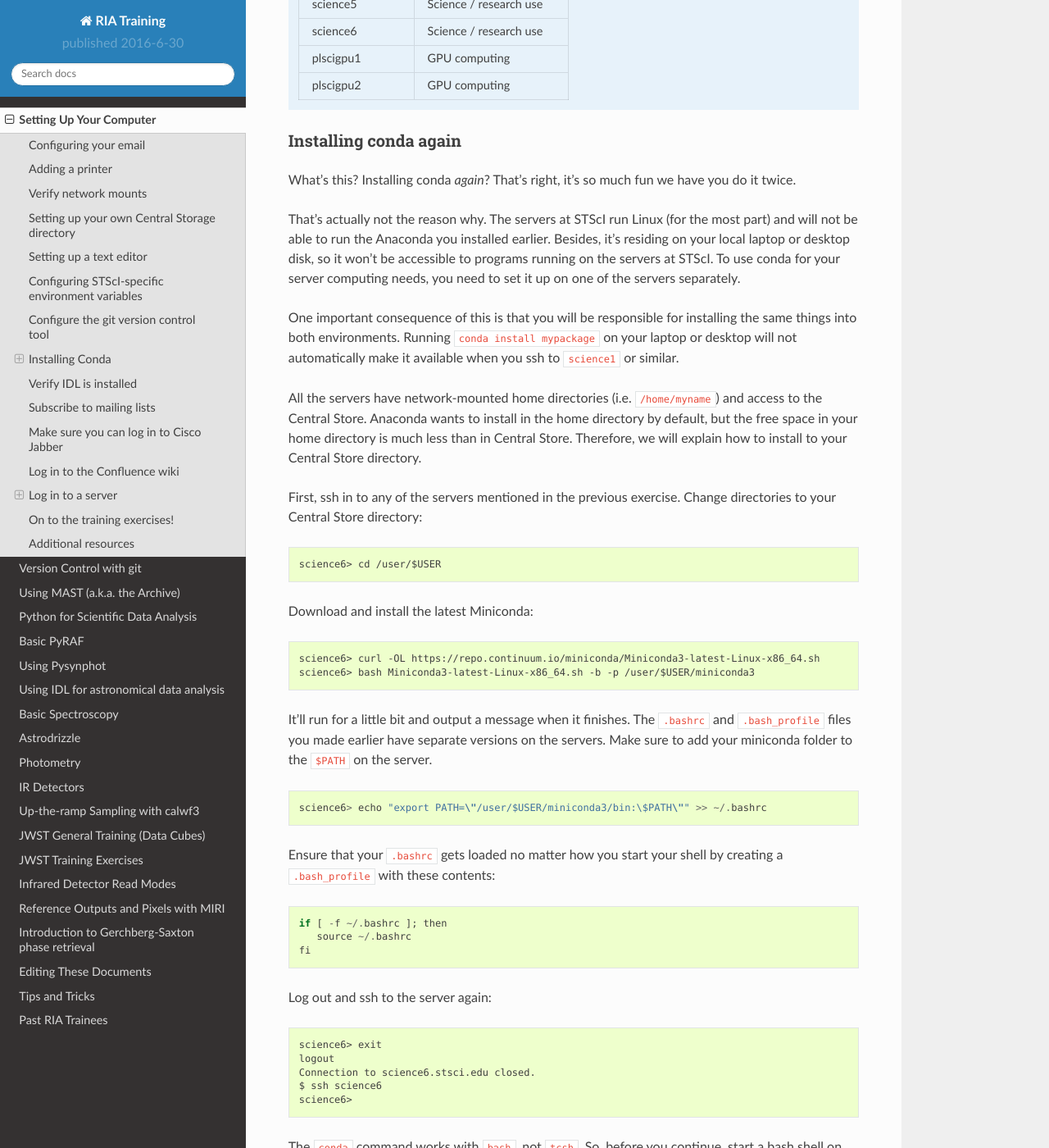
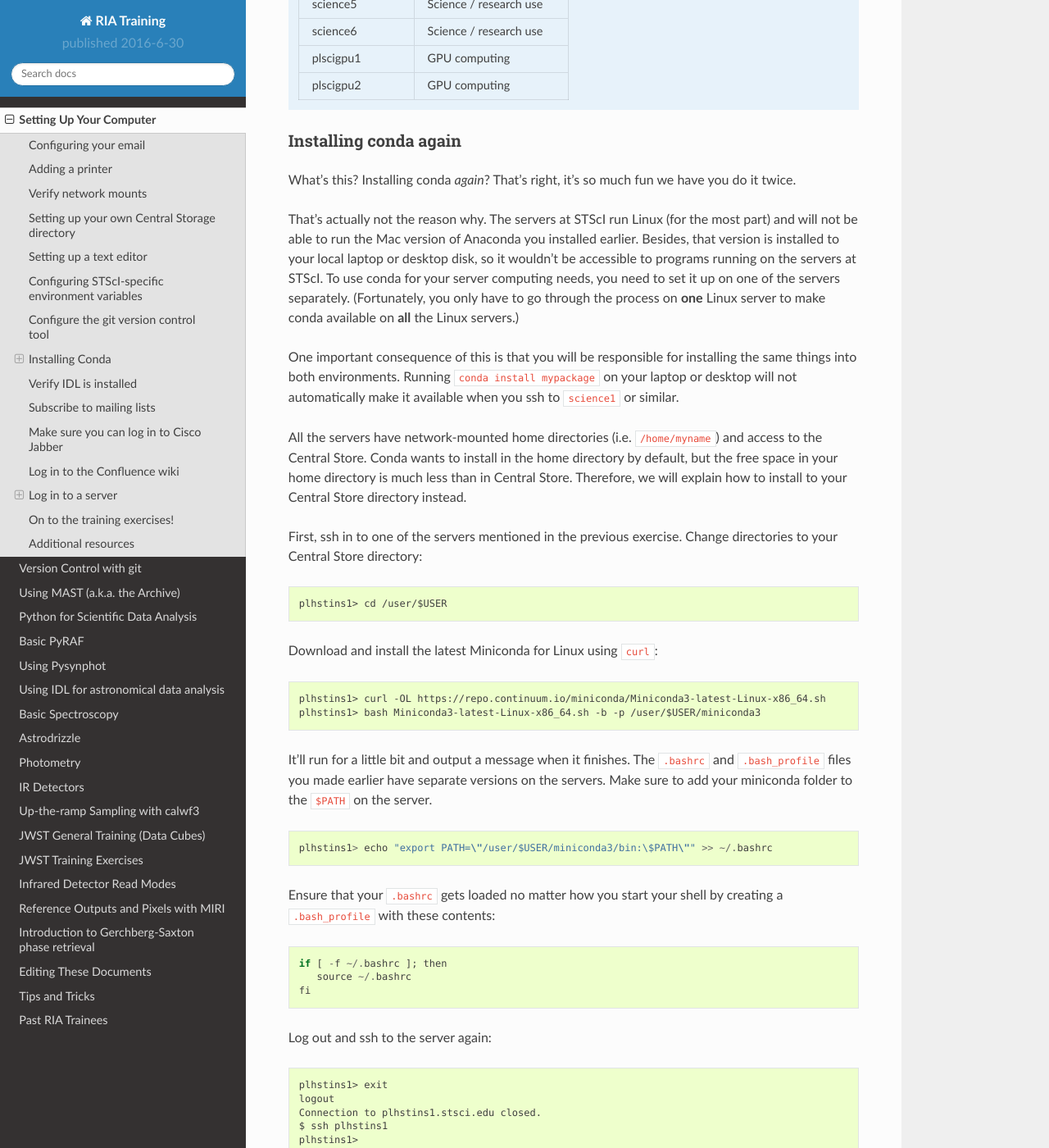
Before and after one commit to staceybright/training-library, a Sphinx documentation site: the page built from source/computer_setup.txt, in a window 1280 px wide and 1400 px high, scrolled down 12009 px. Shown: the whole window at 82% size. Built offline with Sphinx 7.4.7 and the Read the Docs theme 2.0.0, drawn with Linux system fonts in a browser that asks for light colours; some of the changed text lies outside the part shown.

Commit message:
Revisions suggested by rplesha (computer_setup)

```diff
--- a/source/computer_setup.txt
+++ b/source/computer_setup.txt
@@ -372,24 +372,25 @@ Installing conda again
 
 What's this? Installing conda *again*? That's right, it's so much fun we have you do it twice.
 
-That's actually not the reason why. The servers at STScI run Linux (for the most part) and will not be able to run the Anaconda you installed earlier. Besides, it's residing on your local laptop or desktop disk, so it won't be accessible to programs running on the servers at STScI. To use conda for your server computing needs, you need to set it up on one of the servers separately.
+That's actually not the reason why. The servers at STScI run Linux (for the most part) and will not be able to run the Mac version of Anaconda you installed earlier. Besides, that version is installed to your local laptop or desktop disk, so it wouldn't be accessible to programs running on the servers at STScI. To use conda for your server computing needs, you need to set it up on one of the servers separately. (Fortunately, you only have to go through the process on **one** Linux server to make conda available on **all** the Linux servers.)
 
 One important consequence of this is that you will be responsible for installing the same things into both environments. Running ``conda install mypackage`` on your laptop or desktop will not automatically make it available when you ssh to ``science1`` or similar.
 
-All the servers have network-mounted home directories (i.e. ``/home/myname``) and access to the Central Store. Anaconda wants to install in the home directory by default, but the free space in your home directory is much less than in Central Store. Therefore, we will explain how to install to your Central Store directory.
+All the servers have network-mounted home directories (i.e. ``/home/myname``) and access to the Central Store. Conda wants to install in the home directory by default, but the free space in your home directory is much less than in Central Store. Therefore, we will explain how to install to your Central Store directory instead.
 
-First, ssh in to any of the servers mentioned in the previous exercise. Change directories to your Central Store directory::
+First, ssh in to one of the servers mentioned in the previous exercise. Change directories to your Central Store directory::
 
-   science6> cd /user/$USER
+   plhstins1> cd /user/$USER
 
-Download and install the latest Miniconda::
+Download and install the latest Miniconda for Linux using ``curl``::
 
-   science6> curl -OL https://repo.continuum.io/miniconda/Miniconda3-latest-Linux-x86_64.sh
-   science6> bash Miniconda3-latest-Linux-x86_64.sh -b -p /user/$USER/miniconda3
+   plhstins1> curl -OL https://repo.continuum.io/miniconda/Miniconda3-latest-Linux-x86_64.sh
+   plhstins1> bash Miniconda3-latest-Linux-x86_64.sh -b -p /user/$USER/miniconda3
 
 It'll run for a little bit and output a message when it finishes. The ``.bashrc`` and ``.bash_profile`` files you made earlier have separate versions on the servers. Make sure to add your miniconda folder to the ``$PATH`` on the server. ::
 
-   science6> echo "export PATH=\"/user/$USER/miniconda3/bin:\$PATH\"" >> ~/.bashrc
+
+   plhstins1> echo "export PATH=\"/user/$USER/miniconda3/bin:\$PATH\"" >> ~/.bashrc
 
 Ensure that your ``.bashrc`` gets loaded no matter how you start your shell by creating a ``.bash_profile`` with these contents::
 
@@ -399,15 +400,15 @@ Ensure that your ``.bashrc`` gets loaded no matter how you start your shell by c
 
 Log out and ssh to the server again::
 
-   science6> exit
+   plhstins1> exit
    logout
-   Connection to science6.stsci.edu closed.
-   $ ssh science6
-   science6>
+   Connection to plhstins1.stsci.edu closed.
+   $ ssh plhstins1
+   plhstins1>
 
 The ``conda`` command works with ``bash``, not ``tcsh``. So, before you continue, start a bash shell on the server you chose::
 
-   science6> bash
+   plhstins1> bash
    bash$
 
 Then check that the ``conda`` command is available::
```
